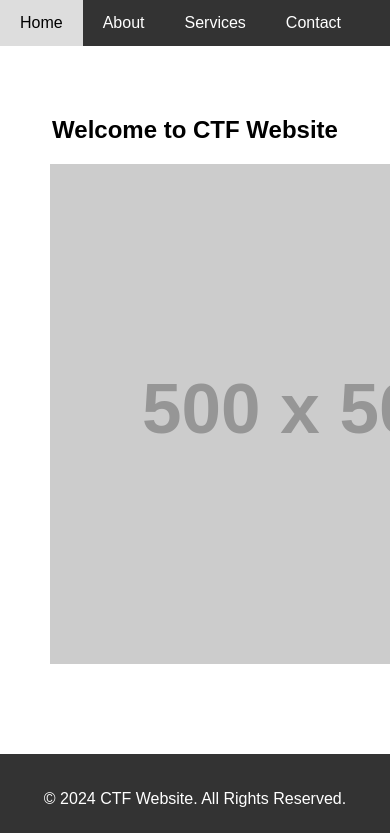
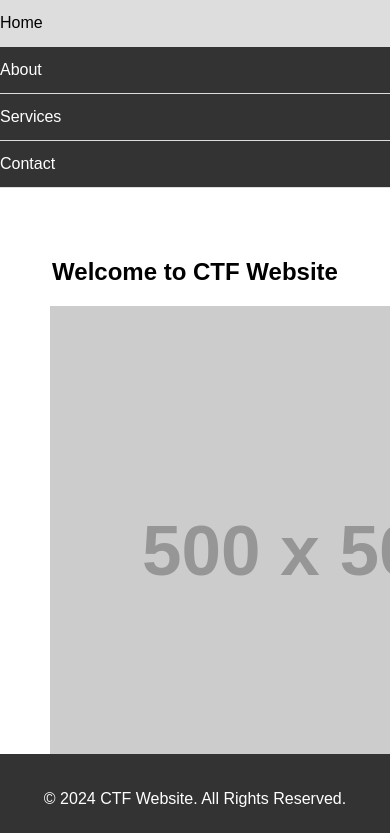
Before and after one commit to BongoCodertz/BongoCodertz.github.io, a plain HTML site: page index.html in a window 390 px wide. Shown: the top 833 px of the page. Drawn offline with Linux system fonts and the light colour scheme; placeholder pictures from the web are drawn by us.

Commit message:
Update index.html

```diff
--- a/index.html
+++ b/index.html
@@ -40,6 +40,21 @@
       width: 100%;
       bottom: 0;
     }
+    /* Add a media query for responsiveness */
+    @media (max-width: 768px) {
+      nav a {
+        float: none;
+        display: block;
+        text-align: left;
+        padding: 14px 0;
+        width: 100%;
+        border-bottom: 1px solid #ddd;
+      }
+      nav a:hover {
+        background-color: #ddd;
+        color: black;
+      }
+    }
   </style>
 </head>
 <body>
@@ -49,9 +64,7 @@
   <a href="#about">About</a>
   <a href="#services">Services</a>
   <a href="#contact">Contact</a>
-</nav>
-
-<section id="home" class="section">
+</nav><section id="home" class="section">
   <h2>Welcome to CTF Website</h2>
   <img src="https://via.placeholder.com/500" alt="CTF Image">
 </section>
```
